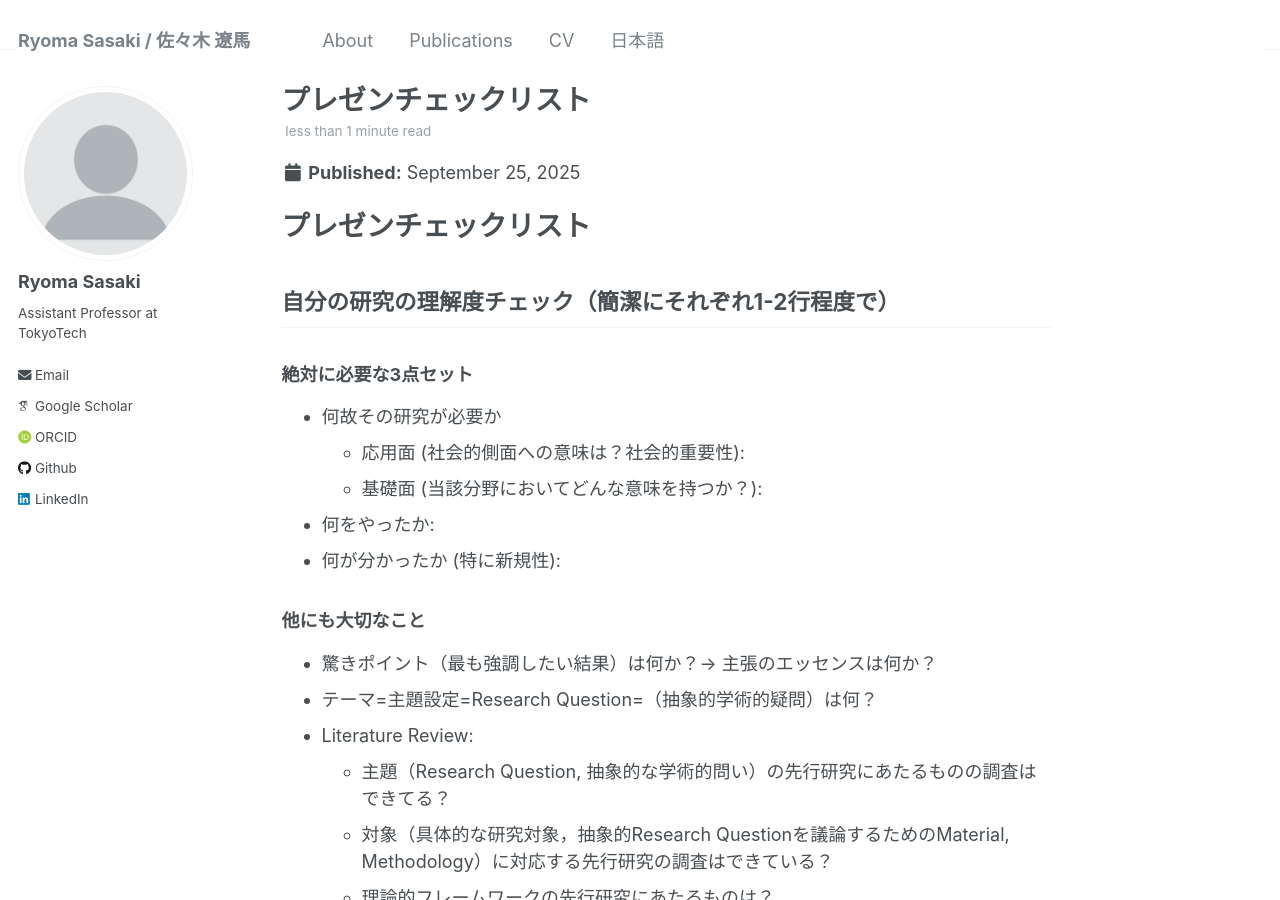
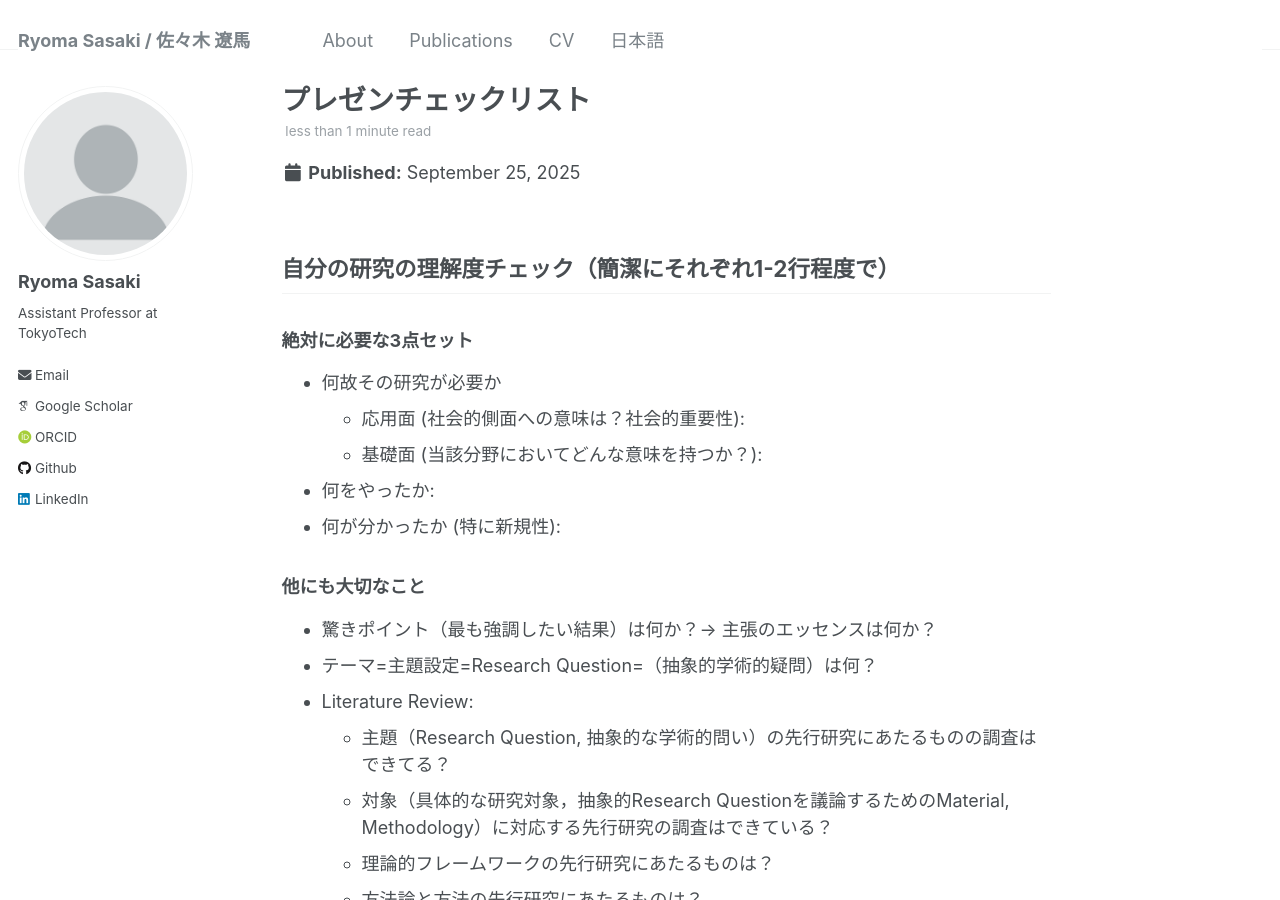
Before and after one commit to srak-uf/srak-uf.github.io, a Jekyll site: the page built from _posts/2025-09-25-presentation-checklist.md, in a window 1280 px wide and 900 px high. Built offline with Jekyll 4.4.1, drawn with Linux system fonts in a browser that asks for light colours; some web fonts are replaced.

Commit message:
Update presentation checklist format and content
Removed the title and the first checklist item from the presentation checklist.

```diff
--- a/_posts/2025-09-25-presentation-checklist.md
+++ b/_posts/2025-09-25-presentation-checklist.md
@@ -7,7 +7,6 @@ tags:
   - Checklist
 ---
 
-# プレゼンチェックリスト
 ## 自分の研究の理解度チェック（簡潔にそれぞれ1-2行程度で）
 ### 絶対に必要な3点セット
 - 何故その研究が必要か
```
